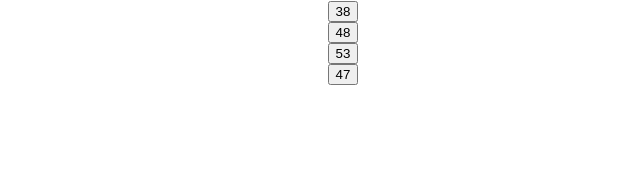
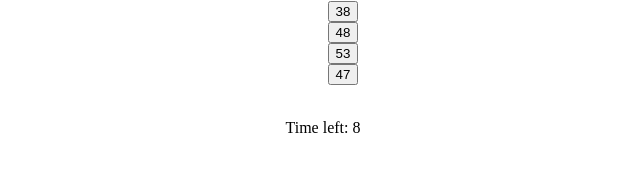
Before and after one commit to solohuck/Quick-Math, a React (Vite) app: page / in a window 1280 px wide. Both pictures are taken after a click on the button "Start". Shown: the part 205-376 px from the top of the page, without its empty margins (317-957 px from the left). Built offline with nearby package versions, Linux system fonts and the light colour scheme.

Commit message:
score diplays properly when the main timer hits 0 and score is greater than 0

```diff
--- a/src/App.jsx
+++ b/src/App.jsx
@@ -4,6 +4,7 @@ import "./App.css";
 
 function App() {
   const [selectedAnswer, setSelectedAnswer] = useState();
+  const [mainClock, setMainClock] = useState(10);
   const [remove, setRemove] = useState(true);
   const [reset, setReset] = useState(false);
   const [score, setScore] = useState(10);
@@ -166,10 +167,11 @@ function App() {
     setTime(3);
     setRemove(false);
 
-    if (score <= 0) {
+    if (score <= 0 || mainClock === 0) {
       setScore(10);
       setGameOver(false);
       setTime(10);
+      setMainClock(60);
     }
   };
 
@@ -184,29 +186,55 @@ function App() {
   }, [incorrectAnswers, correctAnswer]);
 
   useEffect(() => {
-    console.log(score);
     if (score <= 0) {
       setGameOver(true);
       setTimerText("Restart");
     }
   }, [score]);
 
+  useEffect(() => {
+    if (mainClock <= 0 || score === 0) {
+      setMainClock(0);
+    } else if (timerText === "Next") {
+      const mainTimer = setInterval(() => {
+        setMainClock(mainClock - 1);
+      }, 1000);
+
+      return () => clearInterval(mainTimer);
+    }
+  }, [mainClock, timerText]);
+
+  useEffect(() => {
+    if (mainClock === 0) {
+      setScore(score);
+      setGameOver(true);
+      setTime(0);
+      setTimerText("Restart");
+    }
+  }, [gameOver, mainClock]);
+
+  useEffect(() => {
+    console.log(`score: ${score}`);
+  }, [score]);
+
   return (
     <>
       <div>
-        <h1 className={gameOver ? "remove" : ""}>Timer: {time} </h1>
-        <h1 className={!gameOver ? "remove" : ""}> Game Over</h1>
-        <p>Score: {score} </p>
+        <h1 className={gameOver || remove ? "remove" : ""}>Timer: {time} </h1>
+        <div className={!gameOver || score > 0 ? "remove" : ""}>
+          <h1>Game Over</h1>
+        </div>
+        <div className={!gameOver || score <= 0 ? "remove" : ""}>
+          <h1>Finished</h1>
+          <h2>score: {score}</h2>
+        </div>
+        <p className={gameOver || remove ? "remove" : ""}>Score: {score} </p>
+        <div className={gameOver ? "remove" : ""}>
           <div className={remove ? "remove" : ""}>
             {displayQuestion} = {correctAnswer !== null ? correctAnswer : ""}
           </div>
           <br />
-        <button
-          onClick={handleButtonClick}
-          className={!checkAnswer && !remove && time > 0 ? "remove" : ""}
-        >
-          {timerText}
-        </button>
+
           <ul className={remove ? "remove" : ""}>
             {allPossibleAnswers.map((answer) => (
               <li key={answer} style={{ listStyle: "none" }}>
@@ -229,6 +257,18 @@ function App() {
             ))}
           </ul>
         </div>
+
+        <button
+          onClick={handleButtonClick}
+          className={!checkAnswer && !remove && time > 0 ? "remove" : ""}
+        >
+          {timerText}
+        </button>
+        <br />
+        <div
+          className={gameOver || timerText === "Start" ? "remove" : ""}
+        >{`Time left: ${mainClock}`}</div>
+      </div>
     </>
   );
 }
```
Lines whose indentation alone changed are shown as unchanged.
